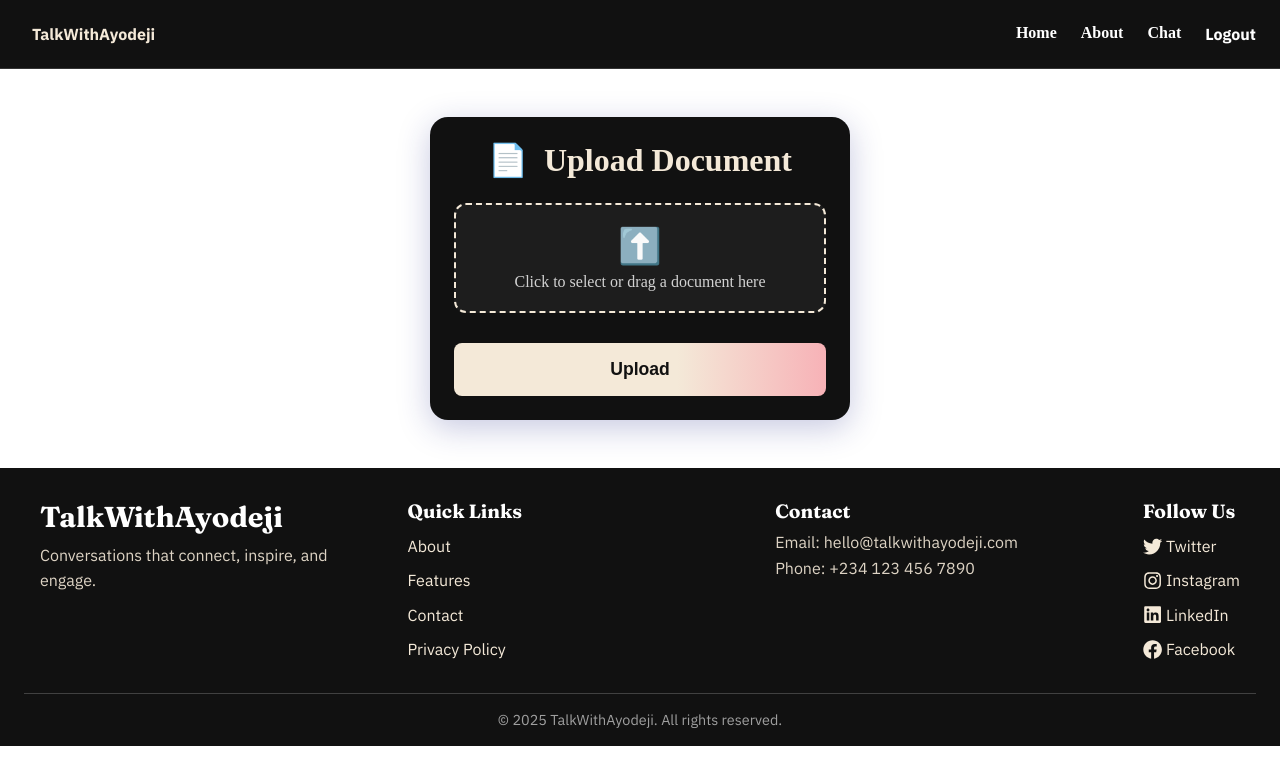
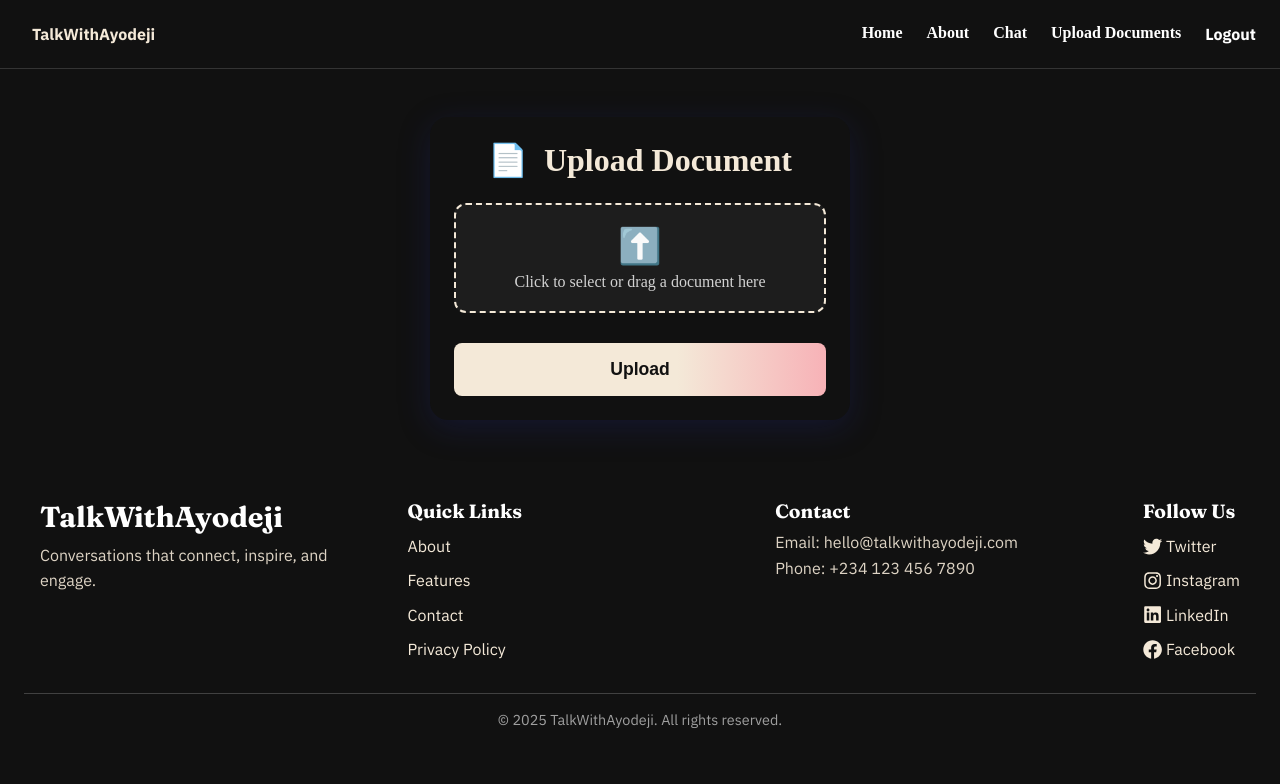
Before and after one commit to exclusiveng/TalkWithAyodeji, a React (Vite) app: page /upload in a window 1280 px wide. Shown: the top 784 px of the page. Built offline with nearby package versions, Linux system fonts and the light colour scheme; sample sign-in values are in the browser's storage.

Commit message:
made the background black and added the upload documents to the navbar when admin is logged in

```diff
--- a/src/components/compomentStyles/DocumentUpload.css
+++ b/src/components/compomentStyles/DocumentUpload.css
@@ -1,9 +1,19 @@
 /* Document Upload - Unified App Style */
+
+
+:root {
+  --background-main: var(--color-black);
+}
+
+body {
+  background: var(--background-main);
+}
 
 .document-upload-container {
   max-width: 420px;
   margin: 48px auto;
   background: var(--color-black);
+  background-color: var(--color-black);
   border-radius: 18px;
   box-shadow: 0 8px 32px 0 rgba(31, 38, 135, 0.25);
   padding: var(--space-lg);
--- a/src/components/navbar.tsx
+++ b/src/components/navbar.tsx
@@ -13,7 +13,9 @@ const Navbar = () => {
   return (
     <nav className="navbar color-black text-color-pink">
       <div className="navbar-logo normal-font-family">
-                <Link to="/" onClick={closeMenu}>TalkWithAyodeji</Link>
+        <Link to="/" onClick={closeMenu}>
+          TalkWithAyodeji
+        </Link>
       </div>
 
       <button className="menu-toggle" onClick={toggleMenu}>
@@ -23,20 +25,39 @@ const Navbar = () => {
       <div className={`nav-overlay ${isOpen ? "open" : ""}`}>
         <ul className="nav-links">
           <li className="normal-font-family">
-                        <Link to="/" onClick={closeMenu}>Home</Link>
+            <Link to="/" onClick={closeMenu}>
+              Home
+            </Link>
           </li>
           <li className="normal-font-family">
-                        <Link to="/about" onClick={closeMenu}>About</Link>
+            <Link to="/about" onClick={closeMenu}>
+              About
+            </Link>
           </li>
           <li className="normal-font-family">
-                        <Link to="/chat" onClick={closeMenu}>Chat</Link>
+            <Link to="/chat" onClick={closeMenu}>
+              Chat
+            </Link>
           </li>
           {isAuthenticated && (
+            <>
               <li className="normal-font-family">
-                            <button onClick={() => { logout(); closeMenu(); }} className="logout-button">
+                <Link to="/upload" onClick={closeMenu}>
+                  Upload Documents
+                </Link>
+              </li>
+              <li className="normal-font-family">
+                <button
+                  onClick={() => {
+                    logout();
+                    closeMenu();
+                  }}
+                  className="logout-button"
+                >
                   Logout
                 </button>
               </li>
+            </>
           )}
         </ul>
       </div>
```
Lines whose indentation alone changed are shown as unchanged.
